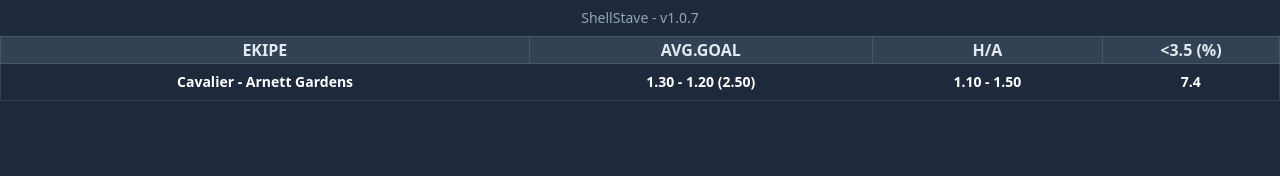
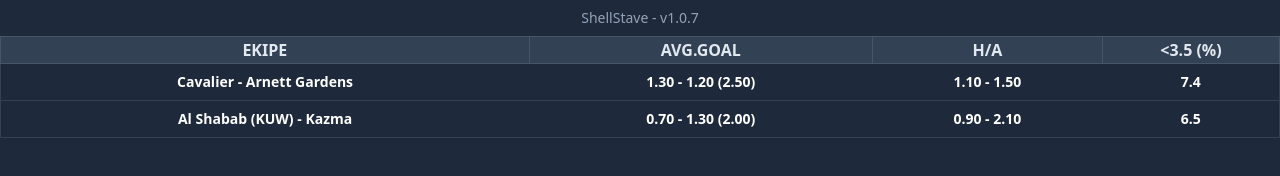
Before and after one commit to ShellStave/ShellStave.github.io, a plain HTML site: page index.html in a window 1280 px wide. Drawn offline with nearby package versions, Linux system fonts and the light colour scheme.

Commit message:
commit message

```diff
--- a/index.html
+++ b/index.html
@@ -21,6 +21,7 @@
     <th class="border border-slate-600 bg-slate-700 text-slate-200"><3.5 (%)</th>
   </tr>
   <tr class="p-1 text-sm border border-slate-700 font-semibold"><td class="p-2">Cavalier  -  Arnett Gardens</td><td class="p-2">1.30 - 1.20 (2.50)</td><td class="p-2">1.10 - 1.50</td><td class="p-2">7.4</td></tr>
+<tr class="p-1 text-sm border border-slate-700 font-semibold"><td class="p-2">Al Shabab (KUW)  -  Kazma</td><td class="p-2">0.70 - 1.30 (2.00)</td><td class="p-2">0.90 - 2.10</td><td class="p-2">6.5</td></tr>
 
   </table>
   </div>
```
